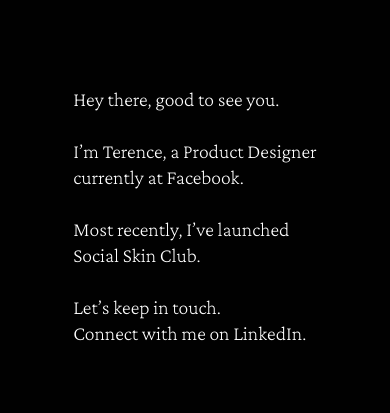
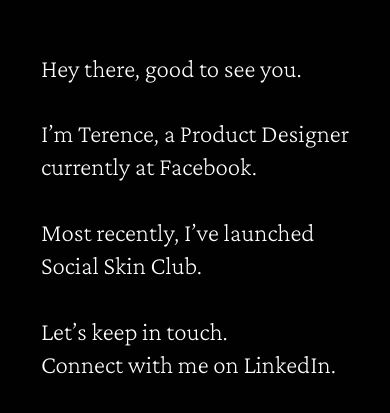
Before and after one commit to terekim/terekim.github.io, a plain HTML site: page index.html in a window 390 px wide. Shown: the part 197-610 px from the top of the page. Drawn offline with nearby package versions, Linux system fonts and the light colour scheme.

Commit message:
responsive text sizing

```diff
--- a/styles.css
+++ b/styles.css
@@ -2,7 +2,7 @@ body {
   background-color: #010101;
   color: #fefefe;
   font-family: 'Crimson Pro', 'serif';
-  font-size: 20px;
+  font-size: 3vh;
   font-weight: lighter;
   -webkit-font-smoothing: antialiased;
   -moz-osx-font-smoothing: grayscale;
```
